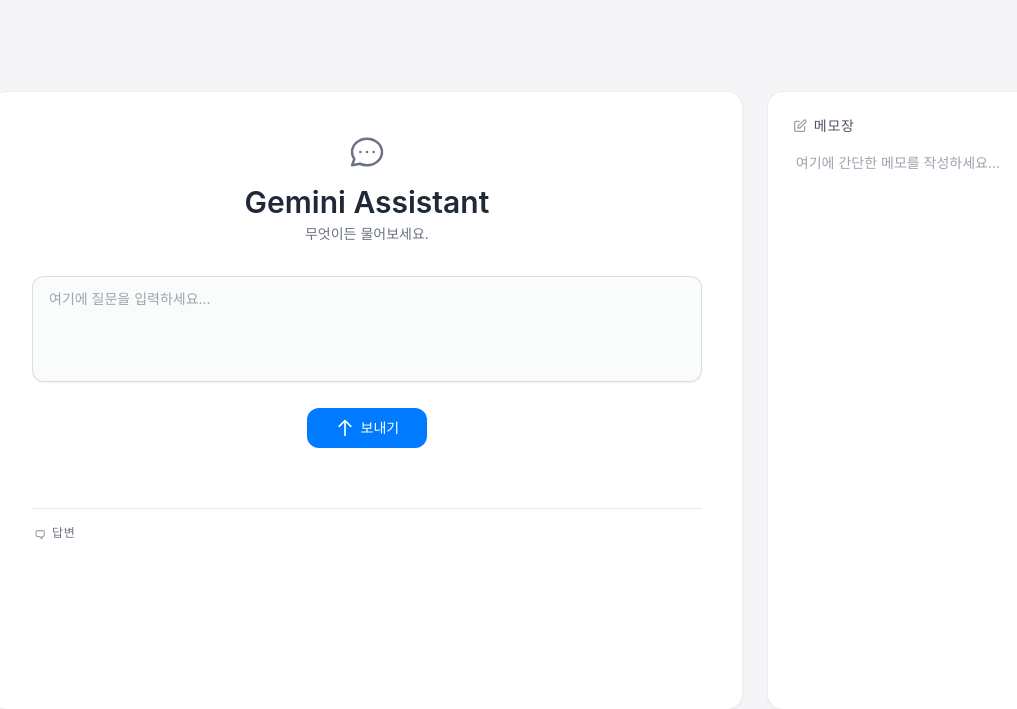
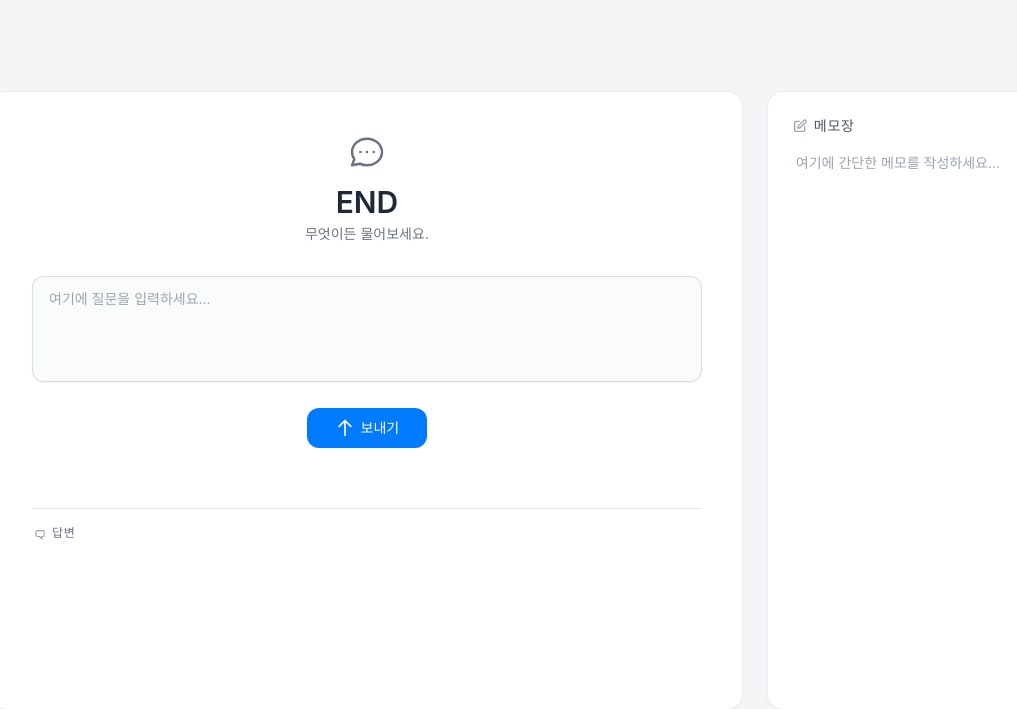
Before and after one commit to suke199800/gemini-render, a Flask app: page / in a window 1280 px wide. Shown: the top 709 px of the page, without its empty margins (73-1090 px from the left). Run offline with Flask 3, Linux system fonts and the light colour scheme; some libraries are stand-ins or nearby versions.

Commit message:
Update index.html

```diff
--- a/templates/index.html
+++ b/templates/index.html
@@ -74,7 +74,7 @@
                  <svg xmlns="http://www.w3.org/2000/svg" class="h-10 w-10 mx-auto text-gray-500 mb-3" fill="none" viewBox="0 0 24 24" stroke="currentColor" stroke-width="1.5">
                    <path stroke-linecap="round" stroke-linejoin="round" d="M8 12h.01M12 12h.01M16 12h.01M21 12c0 4.418-4.03 8-9 8a9.863 9.863 0 01-4.255-.949L3 20l1.395-3.72C3.512 15.042 3 13.574 3 12c0-4.418 4.03-8 9-8s9 3.582 9 8z" />
                  </svg>
-                <h1 class="text-2xl md:text-3xl font-semibold text-gray-800">Gemini Assistant</h1>
+                <h1 class="text-2xl md:text-3xl font-semibold text-gray-800">END</h1>
                 <p class="text-sm text-gray-500 mt-1">무엇이든 물어보세요.</p>
             </div>
 
```
